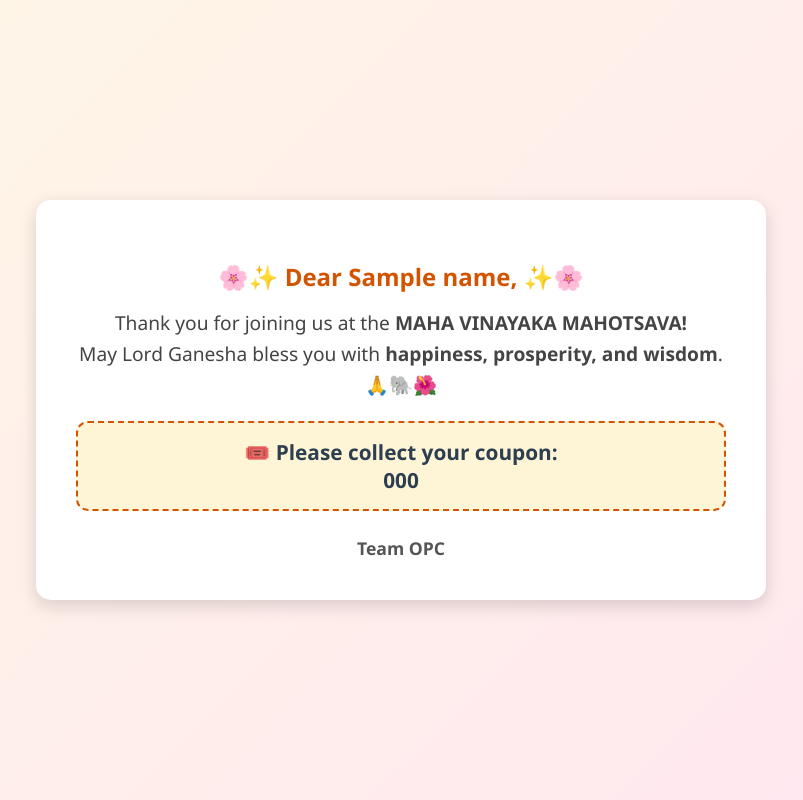
After one commit to PravatKumarPradhan/opc-test, a Flask app: template src/templates/thank_you.html in a window 1280 px wide. The commit adds this page. Shown: the whole page, without its empty margins (239-1042 px from the left). Run offline with Flask 3, Linux system fonts and the light colour scheme; the template is opened without the code that fills it: most values are stand-ins (such as "Sample title", 1, 10 or a date in 2020).

Commit message:
changes for it

```diff
--- a/src/routes.py
+++ b/src/routes.py
@@ -1,8 +1,9 @@
+import csv
 import json
 import logging
 import os
 
-from flask import Blueprint, request, render_template, flash
+from flask import Blueprint, request, render_template, flash, Response
 from twilio.rest import Client
 from src.database import save_number, SessionLocal, Scan, get_next_serial
 import qrcode
@@ -42,8 +43,8 @@ def index():
 def qr():
    ## wa_link = "https://wa.me/14155238886?text=join%20cute-panda"
     #wa_link = "http://172.20.10.4:5000/scan"
-    #wa_link = "https://opc-test.onrender.com/scan"
-    wa_link = "http://0.0.0.0:10000/scan"
+    wa_link = "https://opc-test.onrender.com/scan"
+    #wa_link = "http://0.0.0.0:10000/scan"
     img = qrcode.make(wa_link)
     buf = io.BytesIO()
     img.save(buf, format="PNG")
@@ -60,12 +61,13 @@ def scan():
         phone = request.form.get("phone")
         name = request.form.get("name")
         if phone:
-            # Example: get_next_serial() fetches and increments serial from DB
-            serial_num = get_next_serial()  # implement this based on your DB
+            serial_num = get_next_serial()
             unique_code = generate_unique_code(serial_num)
+            result = save_number(phone, name, serial_num, unique_code)
 
-            # Save user data with unique code as needed
-            save_number(phone, name, unique_code)
+            if result is None:
+                flash("⚠️ This number is already registered!")
+                return render_template("thankyou.html", name=name, phone=phone, unique_code="(Already Registered)")
 
             # Send WhatsApp message including the unique code
             try:
@@ -84,7 +86,7 @@ def scan():
                 logger.error("Error while sending WhatsApp message", exc_info=True)
                 flash(f"⚠️ Failed to send WhatsApp message: {e}")
 
-            return render_template("thankyou.html", phone=phone, unique_code=unique_code)
+            return render_template(                                                                                      "thank_you.html",name=name, phone=phone, unique_code=unique_code)
 
     return render_template("scan_form.html")
 
@@ -97,3 +99,31 @@ def admin_scans():
         return render_template("admin_scans.html", scans=scans)
     finally:
         session.close()
+
+
+@bp.route("/export_csv")
+def export_csv():
+    session = SessionLocal()
+    scans = session.query(Scan).all()
+    session.close()
+
+    # Create an in-memory file
+    output = io.StringIO()
+    writer = csv.writer(output)
+
+    # Write header
+    writer.writerow(["ID", "Phone Number", "Timestamp", "Name", "Unique Code"])
+
+    # Write data rows
+    for scan in scans:
+        writer.writerow([scan.id, scan.phone_number, scan.timestamp, scan.name, scan.unique_code])
+
+    # Go back to start of the StringIO buffer
+    output.seek(0)
+
+    # Send response as CSV
+    return Response(
+        output.getvalue(),
+        mimetype="text/csv",
+        headers={"Content-Disposition": "attachment; filename=scanned_numbers.csv"}
+    )
--- a/src/templates/index.html
+++ b/src/templates/index.html
@@ -1,5 +1,4 @@
 <!--<h2>Step 1: Scan QR to join WhatsApp Sandbox</h2>-->
 <img src="{{ url_for('main.qr') }}" alt="WhatsApp QR">
 
-<!--<h2>Step 2: Enter your mobile number</h2>
-<a href="{{ url_for('main.scan') }}">Click here to continue</a>-->
+<h2>SCAN ME</h2>
--- /dev/null
+++ b/src/templates/thank_you.html
@@ -0,0 +1,83 @@
+<!DOCTYPE html>
+<html lang="en">
+<head>
+    <meta charset="UTF-8">
+    <title>Thank You - Mahavinayaka Mahotsava</title>
+    <style>
+        body {
+            font-family: "Segoe UI", Tahoma, Geneva, Verdana, sans-serif;
+            background: linear-gradient(135deg, #fff7e6, #ffe6f0);
+            margin: 0;
+            padding: 0;
+            display: flex;
+            justify-content: center;
+            align-items: center;
+            min-height: 100vh;
+        }
+
+        .container {
+            background: #ffffff;
+            border-radius: 15px;
+            box-shadow: 0 6px 18px rgba(0, 0, 0, 0.15);
+            padding: 40px;
+            max-width: 650px;
+            text-align: center;
+            animation: fadeIn 1.2s ease-in-out;
+        }
+
+        h2 {
+            color: #d35400;
+            margin-bottom: 15px;
+        }
+
+        p {
+            font-size: 1.2em;
+            color: #444;
+            line-height: 1.6;
+            margin: 15px 0;
+        }
+
+        .coupon {
+            margin-top: 20px;
+            padding: 15px;
+            background: #fdf5d5;
+            border: 2px dashed #d35400;
+            border-radius: 12px;
+            font-weight: bold;
+            color: #2c3e50;
+            font-size: 1.3em;
+        }
+
+        .footer {
+            margin-top: 25px;
+            font-size: 1.1em;
+            color: #555;
+            font-weight: bold;
+        }
+
+        @keyframes fadeIn {
+            from {opacity: 0; transform: translateY(20px);}
+            to {opacity: 1; transform: translateY(0);}
+        }
+    </style>
+</head>
+<body>
+    <div class="container">
+        <h2>🌸✨ Dear {{ name }}, ✨🌸</h2>
+
+        <p>
+            Thank you for joining us at the <b>MAHA VINAYAKA MAHOTSAVA!</b><br>
+            May Lord Ganesha bless you with <b>happiness, prosperity, and wisdom</b>. 🙏🐘🌺
+        </p>
+
+        <div class="coupon">
+            🎟️ Please collect your coupon: <br>
+            <span>{{ unique_code }}</span>
+        </div>
+
+        <div class="footer">
+             Team OPC
+        </div>
+    </div>
+</body>
+</html>
```
Also changed, not shown: src/database.py (+13 -4 lines), src/templates/export_data_html.html (added, +52 -0 lines), src/templates/thankyou.html (+6 -2 lines).
